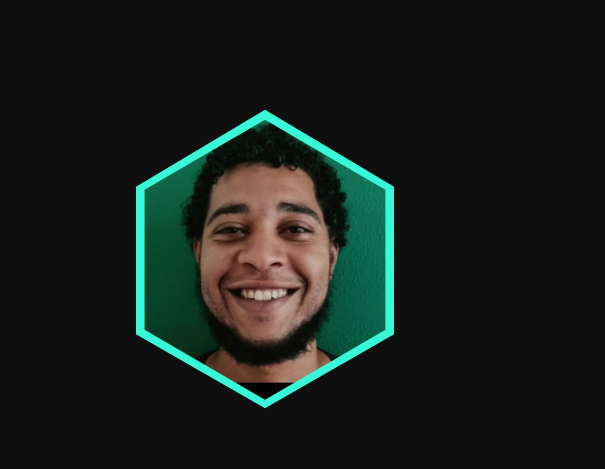
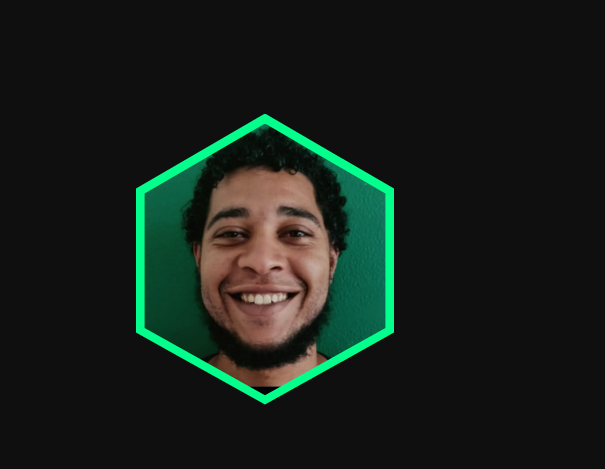
Before and after one commit to ViniciusGCP94/portfolio-vinicius_pereira, a plain HTML site: page index.html in a window 1280 px wide. Shown: the part 156-625 px from the top of the page, 675-1280 px from the left. Drawn offline with Linux system fonts and the light colour scheme.

Commit message:
fix(avatar): Corrige a renderização da borda hexagonal no OperaGX O bug fazia com que a borda verde hexagonal no avatar não fosse renderizada corretamente no Opera GX. A solução foi ajustar a regra CSS do .avatar__container, adicionando um background e padding para criar a borda, que é então cortada no formato hexagonal pelo clip-path.
Antes:
![Sem borda](https://imgur.com/gallery/site-bug-operagx-769XO0g#evobSs1)

Depois:
![Com borda](https://imgur.com/gallery/site-bug-operagx-769XO0g#XCkL6Nq)

```diff
--- a/assets/css/style.css
+++ b/assets/css/style.css
@@ -282,22 +282,26 @@ body {
   margin-top: 8%;
 }
 
-.avatar__container {
+.avatar__wrapper{
+  clip-path: url(#avatar-clip);
   position: relative;
   width: 100%;
   aspect-ratio: 1;
-  clip-path: polygon(50% 0%, 93% 25%, 93% 73%, 50% 97%, 7% 73%, 7% 25%);
-  background: #38f8d7;
+}
+
+.avatar__container {
+  width: 100%;
+  height: 100%;
   padding: 10px;
-  box-shadow: 0 0 30px rgba(56, 248, 215, 0.4);
+  box-shadow: none;
+  background: #04ff8c;
 }
 
 .avatar__container img {
   width: 100%;
   height: 100%;
   object-fit: cover;
-  clip-path: polygon(50% 0%, 93% 25%, 93% 75%, 50% 100%, 7% 75%, 7% 25%);
-  border-radius: 8px;
+  clip-path: url(#avatar-clip);
 }
 
 img-container::before {
--- a/index.html
+++ b/index.html
@@ -95,9 +95,11 @@
       <a class="button__hero" href="#portfolio">Ver projetos</a>
     </div>
     <div class="home__avatar">
+      <div class="avatar__wrapper">
         <div class="avatar__container">
             <img src="/assets/image/portfolio-image.jpg" alt="Vinícius" />
         </div>
+      </div>
     </div>
   </section>
 
@@ -205,5 +207,12 @@
     <p>&copy; 2025 Vinícius. Todos os direitos reservados.</p>
   </footer>
   <script src="/assets/js/script.js" defer></script>
+  <svg width="0" height="0">
+    <defs>
+      <clipPath id="avatar-clip" clipPathUnits="objectBoundingBox">
+        <polygon points="0.5 0, 0.93 0.25, 0.93 0.73, 0.5 0.97, 0.07 0.73, 0.07 0.25" />
+      </clipPath>
+    </defs>
+  </svg>
 </body>
 </html>
```
